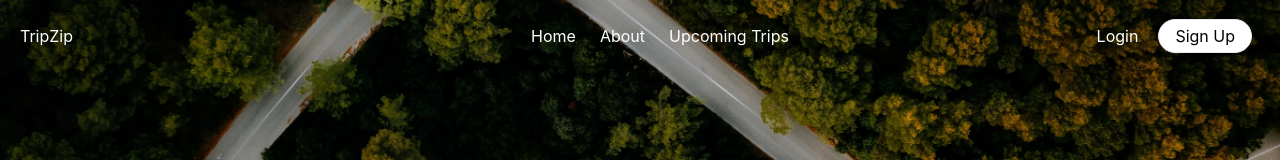
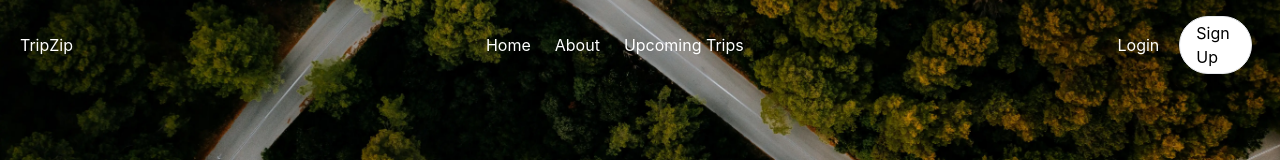
Before and after one commit to Kanav-Arora/tripzip, a React (Create React App) app in the folder frontend/: page / in a window 1280 px wide. Shown: the top 160 px of the page. Built offline with nearby package versions, Linux system fonts and the light colour scheme; no server answers.

Commit message:
menu-bug

```diff
--- a/frontend/src/pages/NavBar/Styles.js
+++ b/frontend/src/pages/NavBar/Styles.js
@@ -12,8 +12,6 @@ export const Nav = styled.nav`
     justify-content: space-between;
     align-items: center;
     z-index: 50;
-    overflow-x: hidden; /* Hide horizontal overflow if any */
-    white-space: nowrap; /* Prevent line breaks in child elements */
 
     @media (min-width: 320px) and (max-width: 480px) {
       padding: 0rem 1rem; // Adjust for mobile padding
@@ -21,7 +19,7 @@ export const Nav = styled.nav`
 `;
 
 export const LogoContainer = styled.div`
-    width: 20%;
+    width: 10%;
     display: flex;
     align-items: center;
     color: white;
@@ -86,8 +84,8 @@ export const SideBarStyledLink = styled(Link)`
 export const ButtonsList = styled.div`
     display: flex;
     justify-content: center;
-    width: 100vw;
-    position: absolute;
+    width: 90%;
+    /* position: absolute; */
     column-gap: 1.5rem;
 
     @media (min-width: 320px) and (max-width: 480px) {
```
